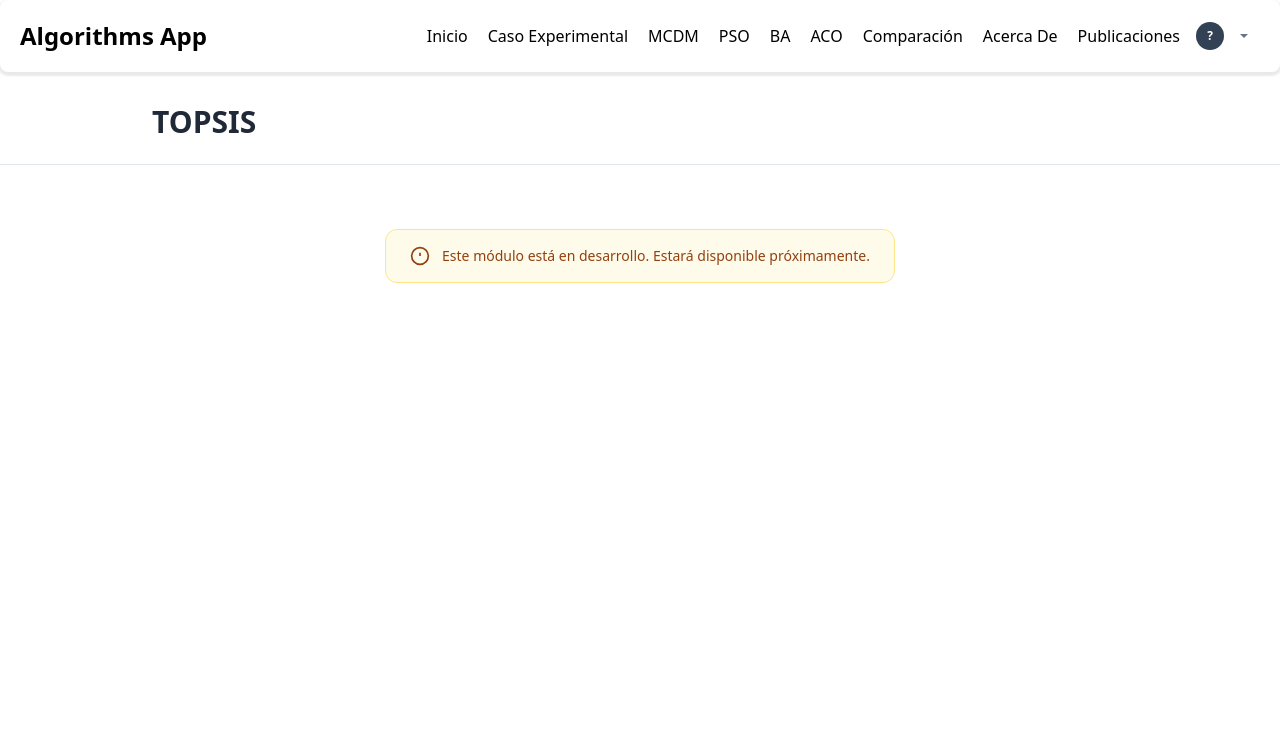
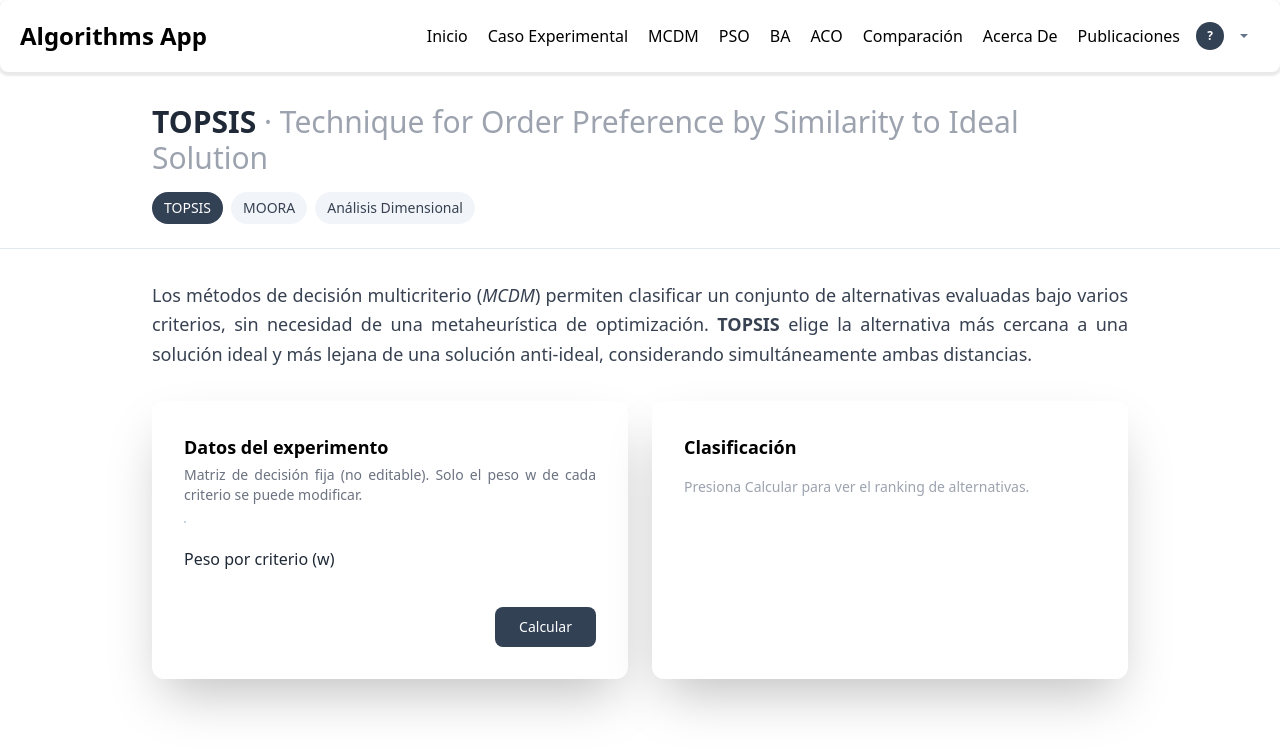
Before and after one commit to utchtico/Swarm, a Flask app: template templates/mcdm/topsis.html in a window 1280 px wide. Shown: the top 753 px of the page. Run offline with Flask 3, Linux system fonts and the light colour scheme; the template is opened without the code that fills it, so the values that code supplies are empty; parts of the project's set-up code (start-up, migrations or seed data) failed here and were passed over; some libraries are stand-ins or nearby versions.

Commit message:
Se inicializa refactorización de MCDM

```diff
--- a/templates/mcdm/topsis.html
+++ b/templates/mcdm/topsis.html
@@ -1,29 +1,110 @@
 <!DOCTYPE html>
 <html lang="es">
 <head>
-  <meta charset="UTF-8">
-  <meta name="viewport" content="width=device-width, initial-scale=1.0">
+  <meta charset="UTF-8" />
+  <meta name="viewport" content="width=device-width, initial-scale=1.0" />
+  <title>TOPSIS — Swarm</title>
   <script src="https://cdn.tailwindcss.com"></script>
   <link rel="stylesheet" href="/static/css/index.css">
-  <title>TOPSIS — Swarm</title>
 </head>
 <body>
   {% include '_navbar.html' %}
+
   <header class="bg-white border-b border-slate-200">
     <div class="max-w-5xl mx-auto px-6 pt-8 pb-6">
-      <h1 class="text-2xl lg:text-3xl font-semibold text-gray-800">TOPSIS</h1>
+      <h1 class="text-2xl lg:text-3xl font-semibold text-gray-800">
+        TOPSIS <span class="font-normal text-gray-400">· Technique for Order Preference by Similarity to Ideal Solution</span>
+      </h1>
+      <div class="mt-4 flex flex-wrap gap-2 text-sm" aria-label="Métodos de decisión multicriterio">
+        <a href="/topsis"  class="px-3 py-1.5 rounded-full bg-slate-700 text-white" aria-current="page">TOPSIS</a>
+        <a href="/moorav"  class="px-3 py-1.5 rounded-full bg-slate-100 text-gray-700 hover:bg-slate-200">MOORA</a>
+        <a href="/da"      class="px-3 py-1.5 rounded-full bg-slate-100 text-gray-700 hover:bg-slate-200">Análisis Dimensional</a>
+      </div>
     </div>
   </header>
-  <main class="max-w-5xl mx-auto px-6 py-16 text-center">
-    <div class="inline-flex items-center gap-3 bg-amber-50 border border-amber-200 text-amber-800
-                rounded-xl px-6 py-4 text-sm font-medium">
-      <svg width="20" height="20" viewBox="0 0 24 24" fill="none" stroke="currentColor"
-           stroke-width="2" aria-hidden="true">
-        <circle cx="12" cy="12" r="10"/><line x1="12" y1="8" x2="12" y2="12"/>
-        <line x1="12" y1="16" x2="12.01" y2="16"/>
-      </svg>
-      Este módulo está en desarrollo. Estará disponible próximamente.
+
+  <main class="max-w-5xl mx-auto px-6 py-8">
+    <p class="text-lg leading-relaxed text-gray-700 mb-8">
+      Los métodos de decisión multicriterio (<em>MCDM</em>) permiten clasificar un conjunto de
+      alternativas evaluadas bajo varios criterios, sin necesidad de una metaheurística de
+      optimización. <strong>TOPSIS</strong> elige la alternativa más cercana a una solución ideal
+      y más lejana de una solución anti-ideal, considerando simultáneamente ambas distancias.
+    </p>
+
+    <div class="grid gap-6 lg:grid-cols-2">
+      <!-- ============ MATRIZ (solo lectura) Y PARÁMETROS ============ -->
+      <section class="rounded-xl bg-white px-8 py-8 shadow-2xl">
+        <h2 class="font-semibold text-lg mb-1">Datos del experimento</h2>
+        <p class="text-sm text-gray-500 mb-4">
+          Matriz de decisión fija (no editable). Solo el peso <span class="font-medium">w</span>
+          de cada criterio se puede modificar.
+        </p>
+
+        <div class="overflow-x-auto mb-6">
+          <table id="tablaMatriz" class="table-auto border-separate border border-slate-300 text-sm">
+            <thead><tr id="matrizHead"></tr></thead>
+            <tbody id="matrizBody"></tbody>
+          </table>
+        </div>
+
+        <h3 class="font-medium text-gray-800 mb-3">Peso por criterio (w)</h3>
+        <div id="pesosWrap" class="grid grid-cols-5 gap-3 mb-2"></div>
+
+        <p id="mensajeError" class="hidden mt-4 text-sm text-red-600"></p>
+
+        <div class="mt-6 flex justify-end">
+          <button type="button" id="ejecutarTopsis"
+            class="text-white font-medium rounded-lg text-sm px-6 py-2.5 bg-slate-700 hover:bg-slate-800 disabled:opacity-50">
+            Calcular
+          </button>
+        </div>
+      </section>
+
+      <!-- ============ RESULTADOS ============ -->
+      <section class="rounded-xl bg-white px-8 py-8 shadow-2xl">
+        <h2 class="font-semibold text-lg mb-4">Clasificación</h2>
+
+        <div id="resultadosVacio" class="text-sm text-gray-400">
+          Presiona Calcular para ver el ranking de alternativas.
+        </div>
+
+        <div id="seccionResultados" class="hidden">
+          <div class="grid grid-cols-2 gap-3 mb-4 text-sm">
+            <div>
+              <span class="text-gray-500">Mejor alternativa:</span>
+              <span id="mejorFinal" class="font-semibold ml-1">—</span>
+            </div>
+            <div>
+              <span class="text-gray-500">Duración:</span>
+              <span id="tiempoEjecucion" class="ml-1">—</span>
+            </div>
+            <div>
+              <span class="text-gray-500">Fecha:</span>
+              <span id="fechaInicio" class="ml-1">—</span>
+            </div>
+            <div>
+              <span class="text-gray-500">Hora:</span>
+              <span id="horaInicio" class="ml-1">—</span>
+            </div>
+          </div>
+
+          <div class="overflow-y-auto max-h-80">
+            <table class="w-full table-auto border-separate border border-slate-300 text-sm">
+              <thead>
+                <tr>
+                  <th class="border border-slate-200 px-2 py-1">Orden</th>
+                  <th class="border border-slate-200 px-2 py-1">Alternativa</th>
+                  <th class="border border-slate-200 px-2 py-1">Puntuación</th>
+                </tr>
+              </thead>
+              <tbody id="tablaResultados"></tbody>
+            </table>
+          </div>
+        </div>
+      </section>
     </div>
   </main>
+
+  <script src="{{ url_for('static', filename='js/mcdm/topsis.js') }}"></script>
 </body>
 </html>
```
